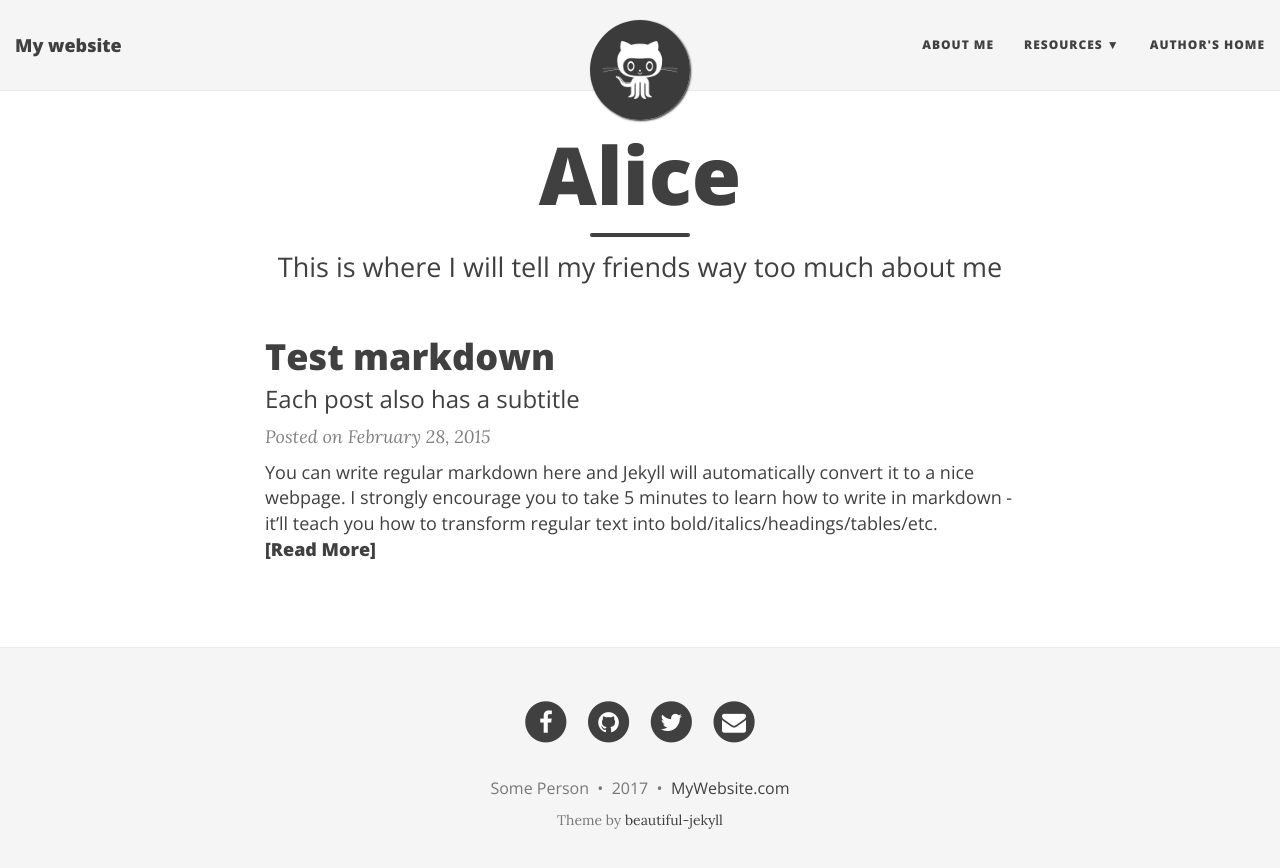
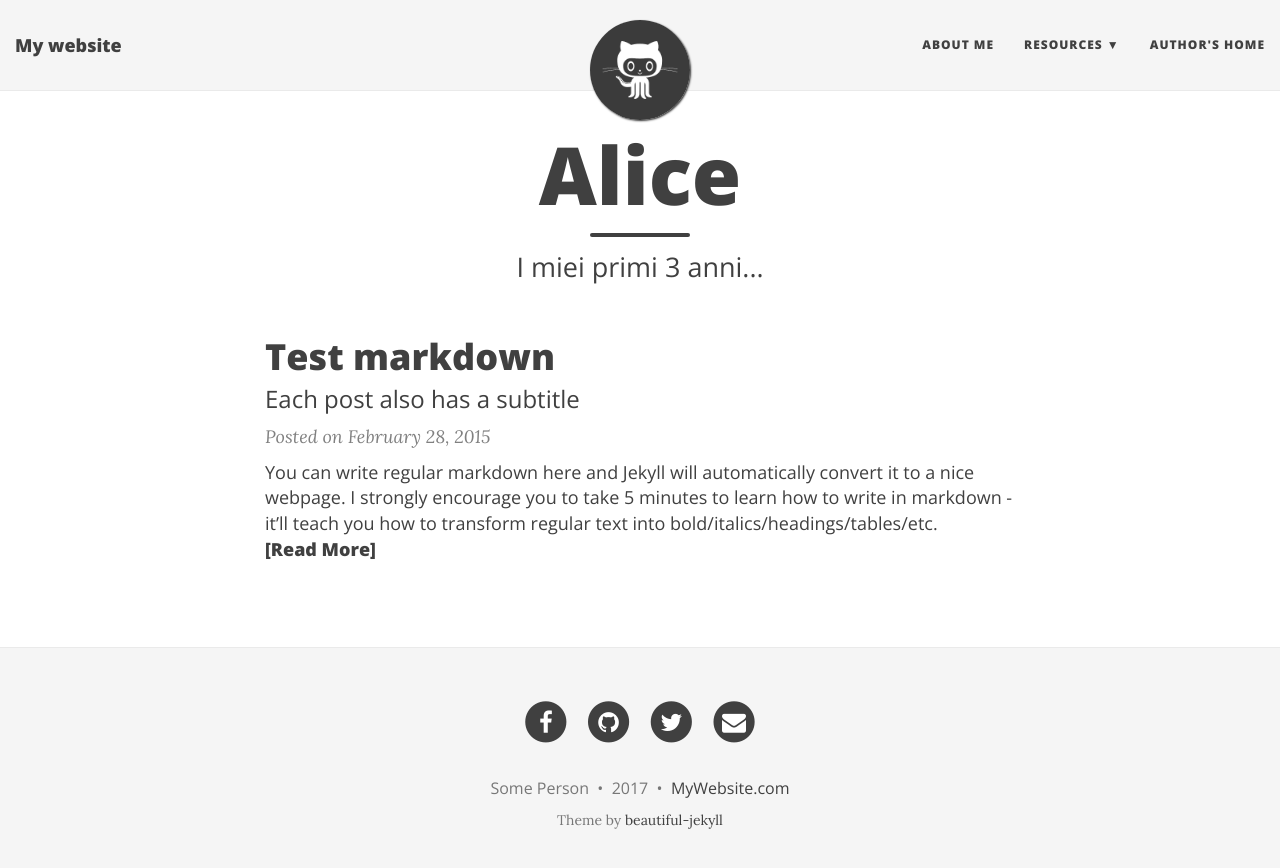
Before and after one commit to marste/Alice, a Jekyll site: the page built from index.html, in a window 1280 px wide. Shown: the top 868 px of the page. Built offline with Jekyll 4.4.1, drawn with Linux system fonts in a browser that asks for light colours; nearby versions of some CDN libraries; the list of posts is cut into pages by our own code.

```diff
--- a/index.html
+++ b/index.html
@@ -1,7 +1,7 @@
 ---
 layout: page
 title: Alice
-subtitle: This is where I will tell my friends way too much about me
+subtitle: I miei primi 3 anni...
 use-site-title: true
 ---
 
```
